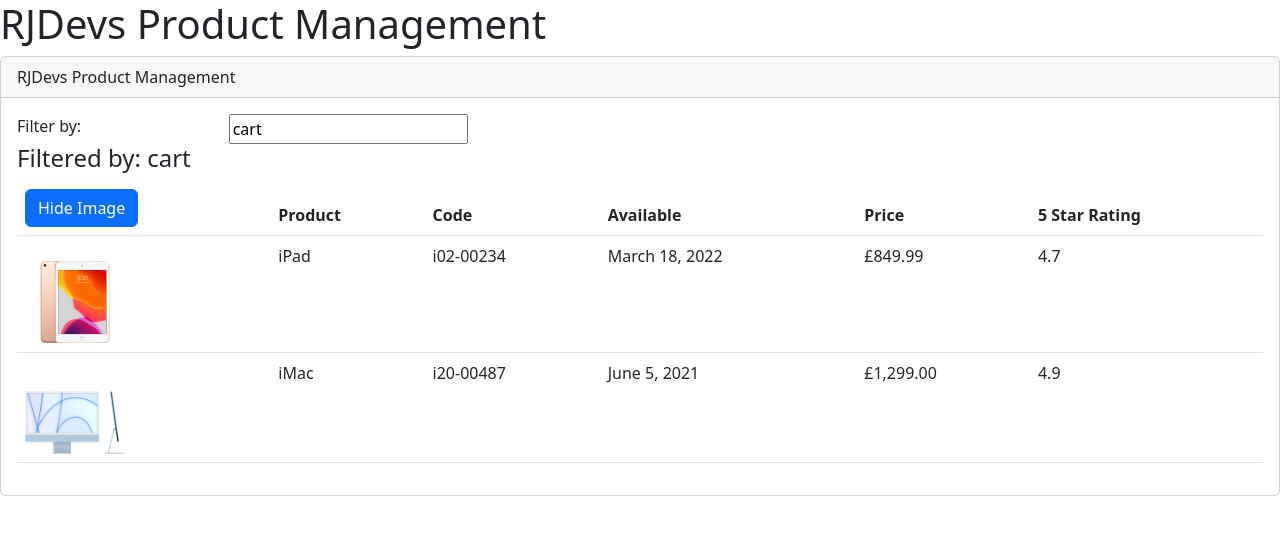
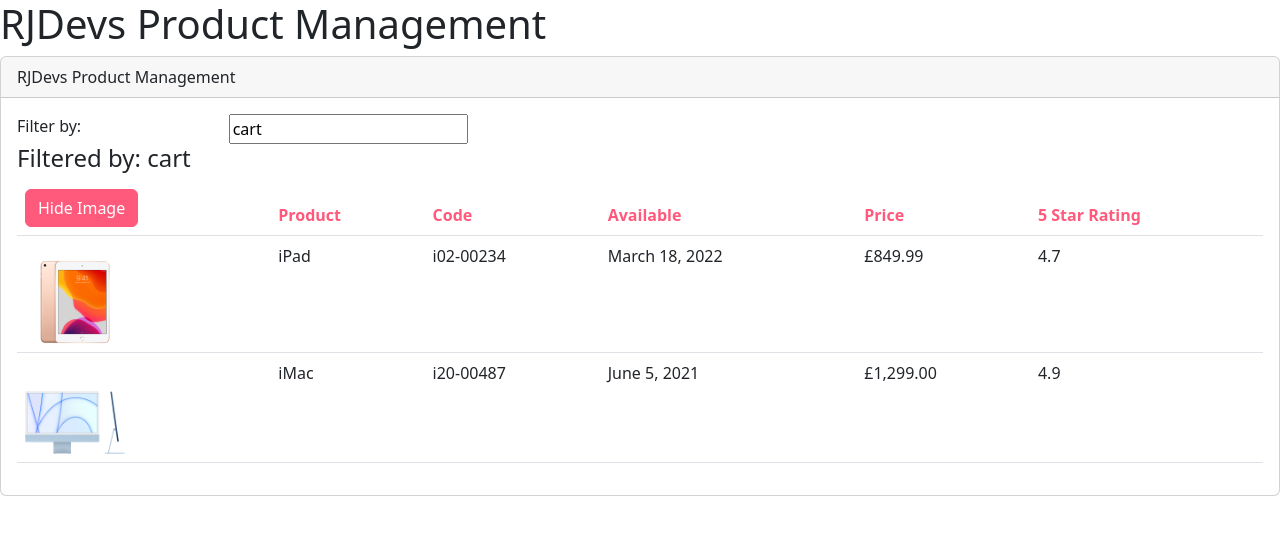
Before and after one commit to rnxavier/product-management-app, an Angular app: page / in a window 1280 px wide. Shown: the top 534 px of the page. Built offline with nearby package versions, Linux system fonts and the light colour scheme.

Commit message:
add stylesheet to product-list component

```diff
--- /dev/null
+++ b/src/app/products/product-list.component.css
@@ -0,0 +1,14 @@
+thead {
+    color: #FF597B;
+}
+
+button {
+    background-color: #FF597B;
+    border-color: #FF597B;
+}
+
+button:hover {
+    background-color: #FF8E9E;
+    border-color: #FF8E9E;
+
+}
--- a/src/app/products/product-list.component.html
+++ b/src/app/products/product-list.component.html
@@ -34,7 +34,7 @@
             <tr *ngFor="let item of products">
                 <td>
                     <img *ngIf="showImage"
-                    [src]="item.imageURL"
+                    [src]="item.imageUrl"
                     [title]="item.productName"
                     [style.width.px]="imageWidth"
                     />
--- a/src/app/products/product-list.component.ts
+++ b/src/app/products/product-list.component.ts
@@ -1,8 +1,10 @@
 import { Component } from "@angular/core";
+import { IProduct } from "./product";
 
 @Component({
     selector: "pm-products",
-    templateUrl: "./product-list.component.html"
+    templateUrl: "./product-list.component.html",
+    styleUrls: ["./product-list.component.css"]
 })
 
 export class ProductListComponent {
@@ -11,7 +13,7 @@ export class ProductListComponent {
     showImage: boolean = true;
     listFilter: string = "cart";
 
-    products: any[] = [
+    products: IProduct[] = [
         {
         "productId": 2,
         "productName": "iPad",
@@ -20,7 +22,7 @@ export class ProductListComponent {
         "description": "Latest release tablet",
         "price": 849.99,
         "starRating": 4.7,
-        "imageURL": "../assets/ipad.jpeg"
+        "imageUrl": "../assets/ipad.jpeg"
     },
     {
         "productId": 5,
@@ -30,7 +32,7 @@ export class ProductListComponent {
         "description": "Desktop monitor with built-in PC",
         "price": 1299,
         "starRating": 4.9,
-        "imageURL": "../assets/imac.jpeg"
+        "imageUrl": "../assets/imac.jpeg"
     }
 ];
 
--- /dev/null
+++ b/src/app/products/product.ts
@@ -0,0 +1,10 @@
+export interface IProduct {
+    productId: number;
+    productName: string;
+    productCode: string;
+    releaseDate: string;
+    price: number;
+    description: string;
+    starRating: number;
+    imageUrl: string;
+  }
```
